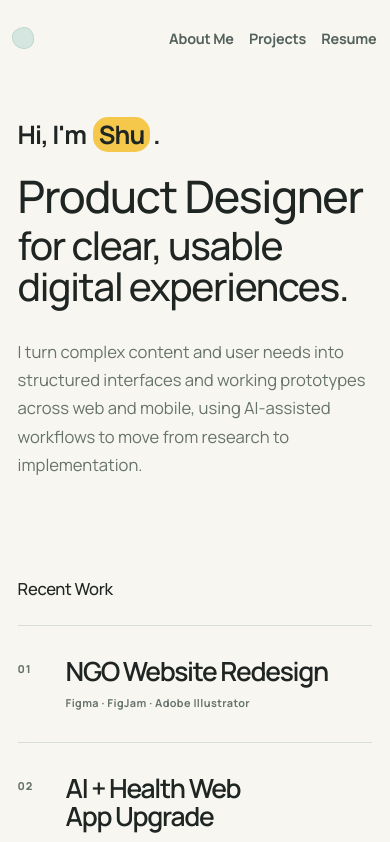
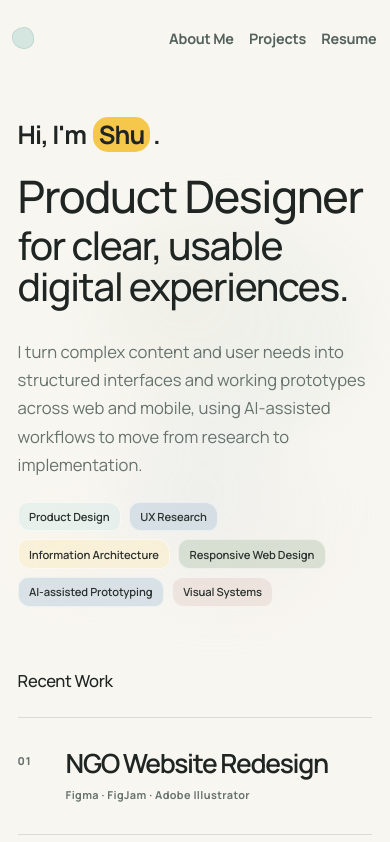
Before and after one commit to ShuyueGe/shuyuege.github.io, a React (Vite) app: page /#/ in a window 390 px wide. Shown: the top 842 px of the page. Built offline with nearby package versions, Linux system fonts and the light colour scheme.

Commit message:
Add watercolor hero accents

```diff
--- a/src/components/AboutSection.tsx
+++ b/src/components/AboutSection.tsx
@@ -1,6 +1,21 @@
 export function AboutSection() {
+  const focusAreas = [
+    "Product Design",
+    "UX Research",
+    "Information Architecture",
+    "Responsive Web Design",
+    "AI-assisted Prototyping",
+    "Visual Systems",
+  ];
+
   return (
     <section className="about-section about-hero page-shell" id="about">
+      <div className="about-hero__watercolor" aria-hidden="true">
+        <span className="about-hero__blob about-hero__blob--green" />
+        <span className="about-hero__blob about-hero__blob--blue" />
+        <span className="about-hero__blob about-hero__blob--yellow" />
+      </div>
+
       <div className="about-hero__content">
         <p className="about-hero__intro">
           Hi, I&apos;m <mark className="about-hero__name">Shu</mark>.
@@ -16,6 +31,12 @@ export function AboutSection() {
           working prototypes across web and mobile, using AI-assisted workflows
           to move from research to implementation.
         </p>
+
+        <ul className="about-hero__focus" aria-label="Design focus areas">
+          {focusAreas.map((focusArea) => (
+            <li key={focusArea}>{focusArea}</li>
+          ))}
+        </ul>
       </div>
     </section>
   );
--- a/src/styles.css
+++ b/src/styles.css
@@ -2655,16 +2655,77 @@ p {
 /* Typography-led homepage hero */
 
 .home-page .about-hero {
+  position: relative;
   display: flex;
   min-height: auto;
+  overflow: visible;
   align-items: flex-start;
   padding-top: clamp(2.5rem, 4.5vw, 4rem);
-  padding-bottom: clamp(2.75rem, 4vw, 3.5rem);
+  padding-bottom: clamp(1.75rem, 2.5vw, 2.25rem);
+  isolation: isolate;
 }
 
 .home-page .about-hero__content {
+  position: relative;
+  z-index: 1;
   width: min(100%, 70rem);
   margin-inline: 0;
+}
+
+.home-page .about-hero__watercolor {
+  position: absolute;
+  inset: -1rem 0 -0.5rem;
+  z-index: 0;
+  overflow: visible;
+  pointer-events: none;
+}
+
+.home-page .about-hero__blob {
+  position: absolute;
+  display: block;
+  filter: blur(14px) saturate(0.72);
+  opacity: 0.42;
+  transform: translateZ(0);
+}
+
+.home-page .about-hero__blob--green {
+  top: 7%;
+  right: clamp(5rem, 11vw, 10rem);
+  width: clamp(19rem, 32vw, 34rem);
+  aspect-ratio: 1.16;
+  border-radius: 61% 39% 53% 47% / 42% 56% 44% 58%;
+  background:
+    radial-gradient(circle at 32% 34%, rgb(184 200 178 / 0.72), transparent 57%),
+    radial-gradient(circle at 68% 64%, rgb(116 184 178 / 0.42), transparent 63%),
+    rgb(220 236 234 / 0.2);
+  transform: rotate(-7deg);
+}
+
+.home-page .about-hero__blob--blue {
+  top: 31%;
+  right: 2rem;
+  width: clamp(18rem, 29vw, 31rem);
+  aspect-ratio: 1.08;
+  border-radius: 43% 57% 61% 39% / 59% 38% 62% 41%;
+  background:
+    radial-gradient(circle at 38% 42%, rgb(175 199 216 / 0.78), transparent 58%),
+    radial-gradient(circle at 72% 70%, rgb(208 173 167 / 0.2), transparent 52%),
+    rgb(231 242 247 / 0.18);
+  transform: rotate(9deg);
+}
+
+.home-page .about-hero__blob--yellow {
+  bottom: 8%;
+  left: 0.75rem;
+  width: clamp(7.5rem, 11vw, 11rem);
+  aspect-ratio: 1.12;
+  border-radius: 56% 44% 39% 61% / 48% 58% 42% 52%;
+  background:
+    radial-gradient(circle at 45% 42%, rgb(250 237 203 / 0.92), transparent 62%),
+    radial-gradient(circle at 68% 68%, rgb(184 200 178 / 0.34), transparent 54%);
+  filter: blur(10px) saturate(0.74);
+  opacity: 0.46;
+  transform: rotate(-12deg);
 }
 
 .home-page .about-hero__intro {
@@ -2719,6 +2780,47 @@ p {
   line-height: 1.72;
 }
 
+.home-page .about-hero__focus {
+  display: flex;
+  flex-wrap: wrap;
+  gap: 0.55rem 0.65rem;
+  max-width: 64rem;
+  margin: clamp(1.45rem, 2.5vw, 2rem) 0 0;
+  padding: 0;
+  list-style: none;
+}
+
+.home-page .about-hero__focus li {
+  padding: 0.48rem 0.76rem;
+  border: 1px solid rgb(255 255 255 / 0.5);
+  border-radius: 10px 13px 9px 12px;
+  background: rgb(220 236 234 / 0.58);
+  color: color-mix(in srgb, var(--color-text) 82%, var(--color-muted));
+  font-size: clamp(0.72rem, 0.82vw, 0.8rem);
+  font-weight: 600;
+  letter-spacing: -0.01em;
+  line-height: 1.2;
+  backdrop-filter: blur(8px);
+  -webkit-backdrop-filter: blur(8px);
+}
+
+.home-page .about-hero__focus li:nth-child(2),
+.home-page .about-hero__focus li:nth-child(5) {
+  background: rgb(175 199 216 / 0.42);
+}
+
+.home-page .about-hero__focus li:nth-child(3) {
+  background: rgb(250 237 203 / 0.62);
+}
+
+.home-page .about-hero__focus li:nth-child(4) {
+  background: rgb(184 200 178 / 0.46);
+}
+
+.home-page .about-hero__focus li:nth-child(6) {
+  background: rgb(208 173 167 / 0.22);
+}
+
 .home-page .projects-section__intro h2.projects-section__heading {
   margin: 0;
   font-family: inherit;
@@ -2733,7 +2835,22 @@ p {
   .home-page .about-hero {
     min-height: auto;
     padding-top: clamp(3rem, 7vw, 4.5rem);
-    padding-bottom: clamp(3.25rem, 7vw, 4.5rem);
+    padding-bottom: clamp(2rem, 4vw, 2.75rem);
+  }
+
+  .home-page .about-hero__watercolor {
+    inset-inline: 0;
+    opacity: 0.78;
+  }
+
+  .home-page .about-hero__blob--green {
+    top: 12%;
+    right: 0;
+  }
+
+  .home-page .about-hero__blob--blue {
+    top: 42%;
+    right: 2rem;
   }
 
   .home-page .about-hero__title-primary {
@@ -2748,7 +2865,34 @@ p {
 @media (max-width: 600px) {
   .home-page .about-hero {
     padding-top: 2.75rem;
-    padding-bottom: 3.25rem;
+    padding-bottom: 1.75rem;
+  }
+
+  .home-page .about-hero__watercolor {
+    inset: 0;
+    opacity: 0.46;
+  }
+
+  .home-page .about-hero__blob {
+    filter: blur(18px) saturate(0.66);
+  }
+
+  .home-page .about-hero__blob--green {
+    top: 22%;
+    right: 1rem;
+    width: 18rem;
+  }
+
+  .home-page .about-hero__blob--blue {
+    top: 56%;
+    right: 1.5rem;
+    width: 17rem;
+  }
+
+  .home-page .about-hero__blob--yellow {
+    bottom: 5%;
+    left: 1rem;
+    width: 7rem;
   }
 
   .home-page .about-hero__intro {
@@ -2779,6 +2923,16 @@ p {
     line-height: 1.7;
   }
 
+  .home-page .about-hero__focus {
+    gap: 0.5rem;
+    margin-top: 1.4rem;
+  }
+
+  .home-page .about-hero__focus li {
+    padding: 0.45rem 0.65rem;
+    font-size: 0.7rem;
+  }
+
   .home-page .projects-section__intro h2.projects-section__heading {
     font-size: 1.04rem;
   }
@@ -2787,7 +2941,7 @@ p {
 /* Recent Work heading rhythm */
 
 .home-page .projects-section--editorial {
-  padding-top: clamp(3rem, 5vw, 4rem);
+  padding-top: clamp(2.25rem, 3.5vw, 3rem);
 }
 
 .home-page .projects-section--editorial .projects-section__intro {
@@ -2796,7 +2950,7 @@ p {
 
 @media (max-width: 600px) {
   .home-page .projects-section--editorial {
-    padding-top: 2.75rem;
+    padding-top: 2rem;
   }
 
   .home-page .projects-section--editorial .projects-section__intro {
```
